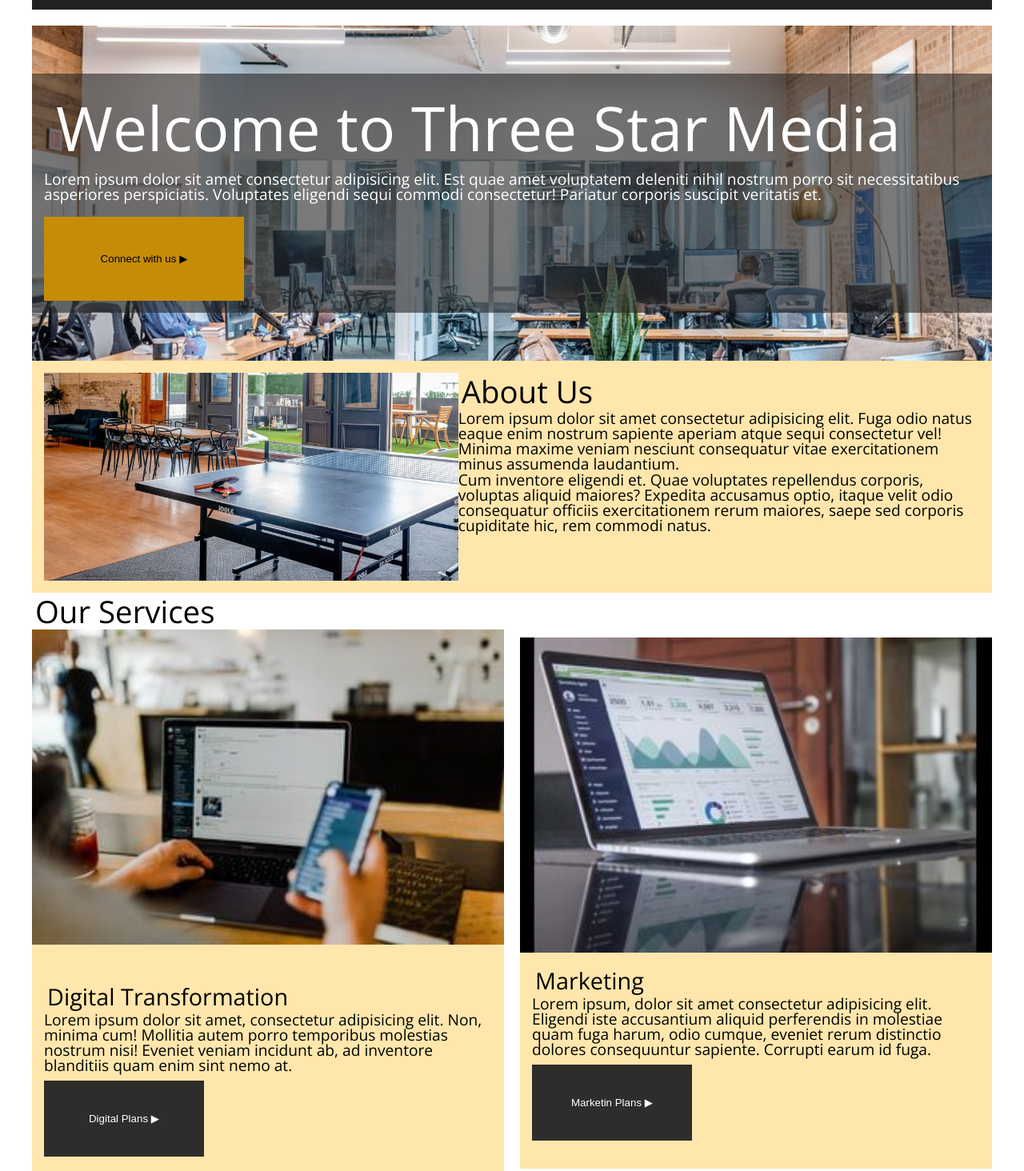
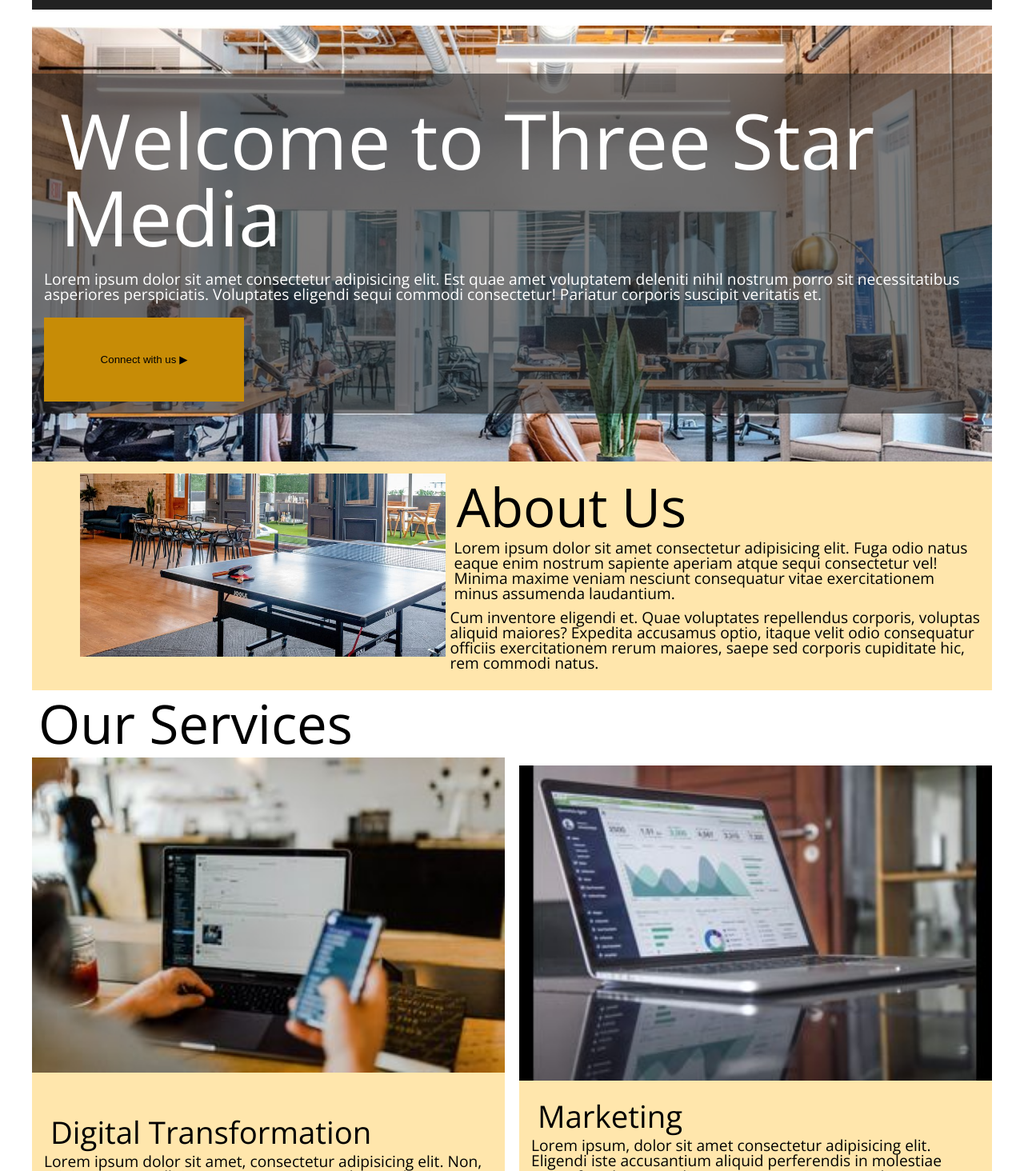
Before and after one commit to morg021/morg021.github.io, a plain HTML site: page final-project/index.html in a window 1280 px wide. Shown: the part 168-1632 px from the top of the page at 80% size. Drawn offline with nearby package versions, Linux system fonts and the light colour scheme.

Commit message:
working on my project

```diff
--- a/final-project/css/main.css
+++ b/final-project/css/main.css
@@ -51,6 +51,22 @@ font-family: 'Roboto', sans-serif;
 font-family: 'Spectral', serif;  */
 font-size: 1.2rem;
 }
+h1	 {
+	font-size: 4em;
+	font-weight: 2.5em;
+	padding: 6px;
+
+		   }
+h2 {
+	font-size:2.5em ;
+   font-weight: 1.5em;
+   padding: 6px;
+   }
+h3 {
+font-size: 2em;
+font-weight: 2em;
+padding: 6px;
+   }
 .wrapper1 {
 
 margin: 0 auto;
@@ -131,22 +147,7 @@ height: 130px;
 			 margin: 0 auto;
 				}
 				/* .welcome :nth-child(1) */
- h1	 {
-	 font-size: 5em;
-	 font-weight: 3em;
-	 padding: 8px;
 
-			}
- h2 {
-	 font-size:3em ;
-	font-weight: 2em;
-	padding: 8px;
-	}
-h3 {
- font-size: 2em;
- font-weight: 2em;
- padding: 8px;
-    }
 
 			.button {
 				background-color: #c78c06;
@@ -268,7 +269,6 @@ h3 {
 }
 .dev {
 background-color: #ffe6ac;
-/* padding: 10px; */
 margin-top: 10px;
 	margin-bottom: 10px;
 	padding-bottom: 10px;
@@ -326,9 +326,9 @@ padding-bottom: 10px;
 
 }
 
-.vision {
+ .vision {
 
-	/* width: 60%; */
+
 	padding-top: 50px;
 	padding-bottom: 30px;
 	padding-left: 15px;
@@ -360,7 +360,7 @@ padding-bottom: 10px;
 
 }
 .john1 {
-	 background-color:#ffe6ac;
+	  background-color:#ffe6ac;
 	margin-bottom: 10px;
 	margin-top: 10px;
 	padding-bottom: 10px;
@@ -375,6 +375,7 @@ hr {
 	padding: 15px;
 
 
+
 }
 
 .imgbob {
@@ -383,7 +384,7 @@ hr {
 }
 
 .bob{
-	background-color: #ffe6ac;
+	 background-color: #ffe6ac;
 	margin-bottom: 10px;
 	margin-top: 10px;
 	}
@@ -447,15 +448,6 @@ iframe {
 	border-radius:  2px;
 	padding-bottom: 10px;
 }
-/* .wrapper5 { */
-	/* margin: 0 auto; */
-	/* max-width: 900px; */
-	/* padding: 5px; */
-	/* background-color: #222; */
-	/* height: 80px; */
-	/* padding-bottom: 10px; */
-
-/* } */
 
 .wrapper5 {
 	max-width: 900px;
@@ -480,20 +472,20 @@ iframe {
 
 
 	h1	 {
-		font-size: 4em;
+		font-size: 5em;
 		font-weight: 3em;
-		padding: 15px;
+		padding: 20px;
 
 			   }
 	h2 {
-		font-size:2em ;
-	   font-weight: 1.5em;
-	   padding: 4px;
+		font-size:3.5em ;
+	   font-weight: 2.5em;
+	   padding: 8px;
 	   }
 	h3 {
-	font-size: 1.5em;
-	font-weight: 1.5em;
-	padding: 4px;
+	font-size: 2em;
+	font-weight: 2em;
+	padding: 8px;
 	}
 
 
@@ -532,14 +524,20 @@ iframe {
 		display: grid;
 		grid-template-columns: auto auto;
 		background-color: #ffe6ac;
- 	}
+		padding-left: 60px;
+
+	}
+	.about :nth-child(2) {
+		padding-left: 5px;
+		padding-bottom: 10px;
+	}
 
 
 	.our-services {
 		display: grid;
 		grid-template-columns: repeat(6, 1fr);
 		grid-template-rows: repeat(2, 1fr);
-		gap: 20px;
+		gap: 18px;
 
 	}
 
@@ -596,8 +594,16 @@ iframe {
 					}
 
         .flex {
-			display: flex;
-			flex-direction:column-reverse;
+			flex-direction: column-reverse;
 			flex-direction: row-reverse;
 		}
-	}
+		.flex
+		.containerb {
+			padding: 5px;
+        }
+		.vision {
+             padding: 20px;
+			margin-left: 60px;
+			margin-right: 40px;
+		}
+      }
```
